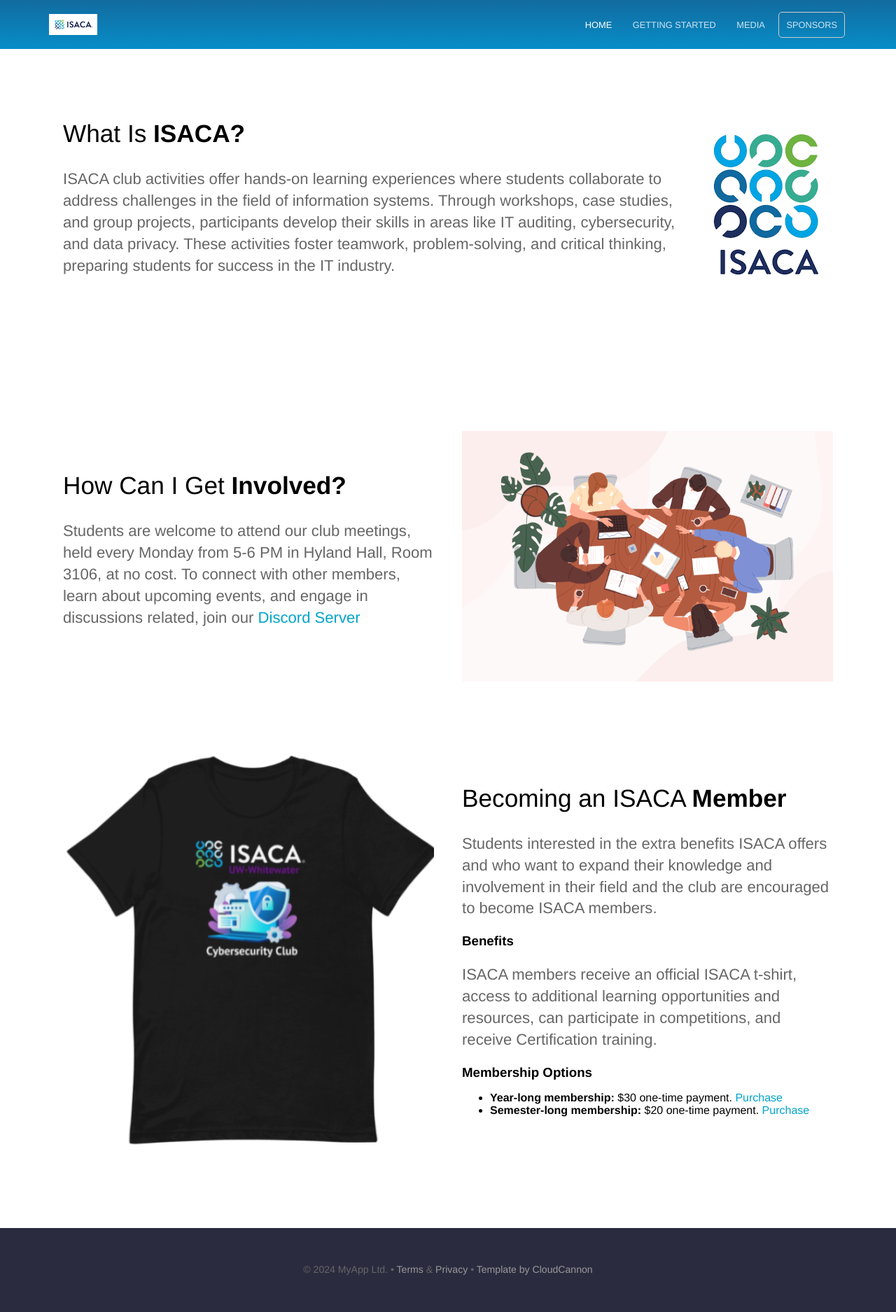
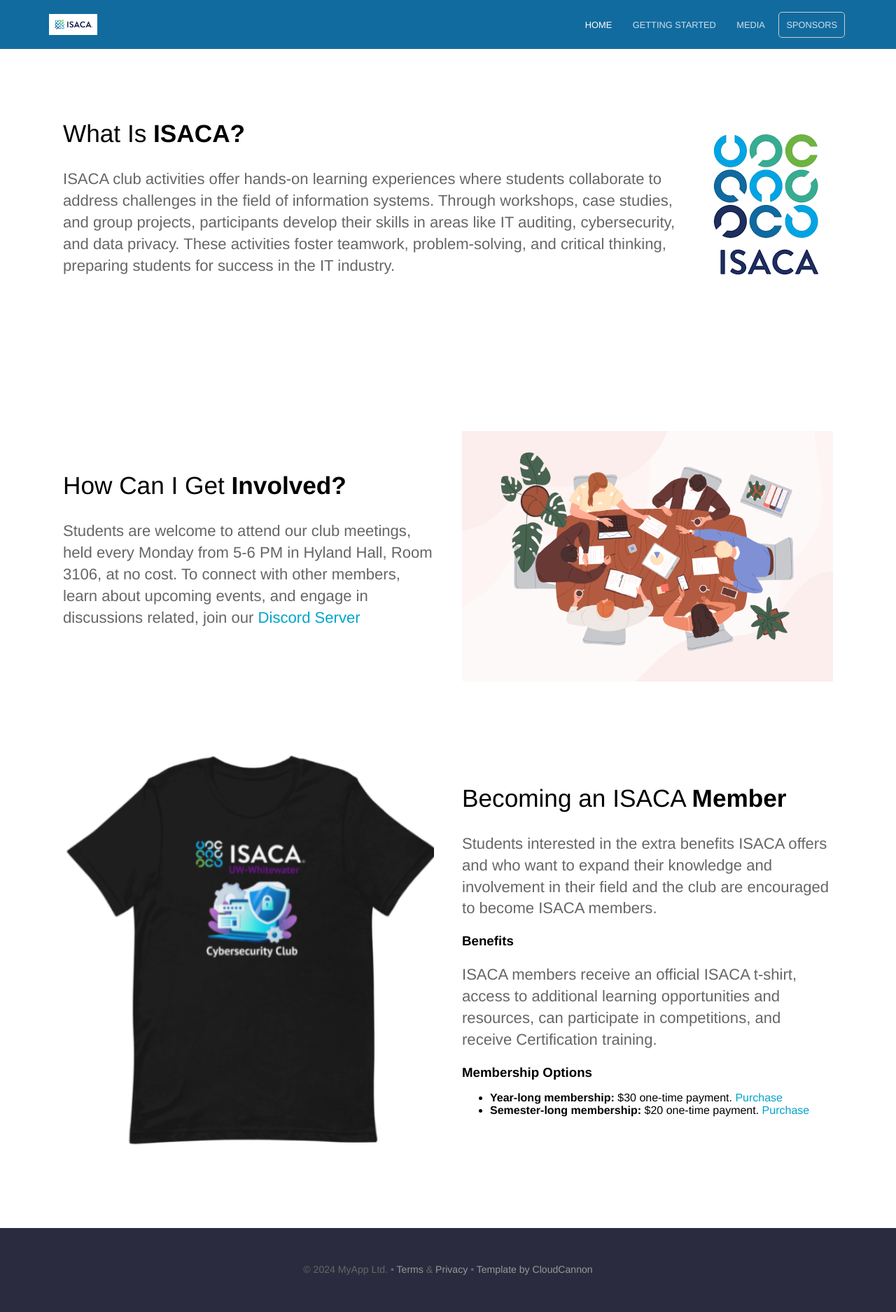
Before and after one commit to callahank18/Website, a Jekyll site: the page built from index.html, in a window 1280 px wide. Shown: the whole page at 70% size. Built offline with Jekyll 4.4.1, drawn with Linux system fonts in a browser that asks for light colours; the list of posts is cut into pages by our own code.

Commit message:
Update layout.scss

```diff
--- a/_sass/layout.scss
+++ b/_sass/layout.scss
@@ -21,7 +21,7 @@
 	color: #fff;
 	padding: 20px 0;
 	background: $brand-color; /* Old browsers */
-	background: linear-gradient(to bottom, $brand-color 0%, $middle-gradient-color 100%) no-repeat $brand-color;
+	background: linear-gradient(to bottom, $brand-color, $secondary-brand-color, 60%) no-repeat $brand-color;
 
 	a {
 		color: #fff;
```
